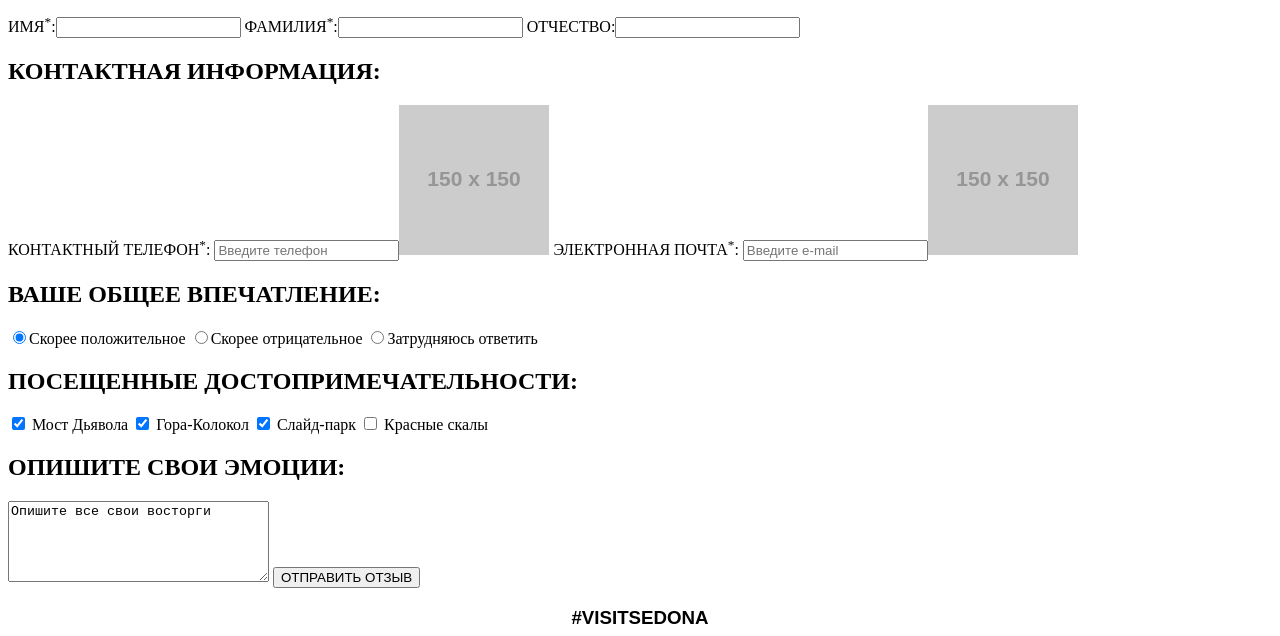
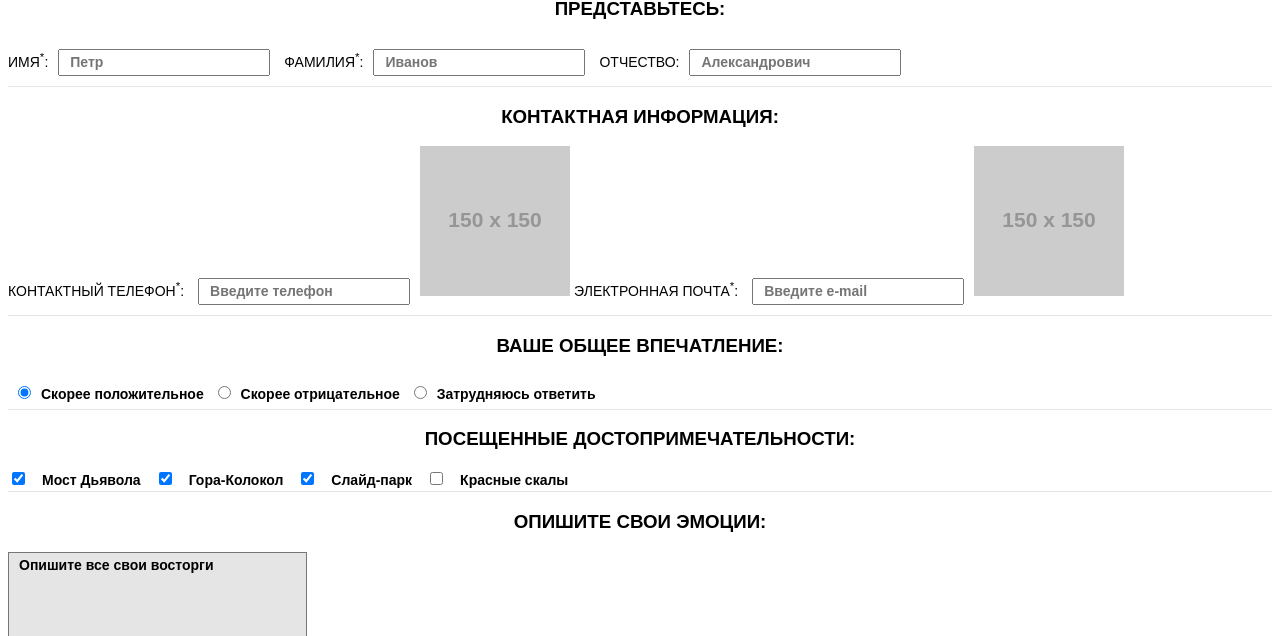
Before and after one commit to avechri/1200711-sedona-19, a website: page source/form.html in a window 1280 px wide. Shown: the part 664-1300 px from the top of the page. Drawn offline with nearby package versions, Linux system fonts and the light colour scheme; files that its build step writes are made by us from their sources; placeholder pictures from the web are drawn by us.

Commit message:
Сделала задание

```diff
--- a/source/form.html
+++ b/source/form.html
@@ -37,7 +37,7 @@
     </div>
   </header>
   <div class="main-logos">
-    <p><img src="img/text-sedona-index.svg" alt="SEDONA"></p>
+    <p><img src="" alt="SEDONA"></p>
   </div>
     <main>
       <form
@@ -46,7 +46,7 @@
         class="feedback-form"
       >
         <div class="feedback-form__intro">
-          <h2 class="intro-item__header">ОСТАВЬТЕ СВОЙ ОТЗЫВ</h2>
+          <h3 class="intro-item__header">ОСТАВЬТЕ СВОЙ ОТЗЫВ</h3>
           <p class="intro-item">
             Помогите нашим отелям стать лучше!<br />
             Оставьте свой отзыв о них, а также о посещенных вами
@@ -54,17 +54,17 @@
           </p>
         </div>
         <div class="feedback-form__self-intro">
-          <h2 class="self-intro__header">ПРЕДСТАВЬТЕСЬ:</h2>
+          <h3 class="self-intro__header">ПРЕДСТАВЬТЕСЬ:</h3>
           <label
-          >ИМЯ<sup>*</sup>:<input type="text" name="name" required
+          >ИМЯ<sup>*</sup>:<input type="text" name="name" placeholder="Петр" required
           /></label>
           <label
-          >ФАМИЛИЯ<sup>*</sup>:<input type="text" name="surname" required
+          >ФАМИЛИЯ<sup>*</sup>:<input type="text" name="surname" placeholder="Иванов" required
           /></label>
-          <label>ОТЧЕСТВО:<input type="text" name="middle-name"/></label>
+          <label>ОТЧЕСТВО:<input type="text" name="middle-name" placeholder="Александрович"/></label>
         </div>
         <div class="feedback-form__contact-info">
-          <h2 class="contact-info__header">КОНТАКТНАЯ ИНФОРМАЦИЯ:</h2>
+          <h3 class="contact-info__header">КОНТАКТНАЯ ИНФОРМАЦИЯ:</h3>
           <label for="tel">КОНТАКТНЫЙ ТЕЛЕФОН<sup>*</sup>:</label>
           <span class="tel-input"
           ><input
@@ -86,7 +86,7 @@
           /></span>
         </div>
         <div class="feedback-form__impression">
-          <h2 class="impression__header">ВАШЕ ОБЩЕЕ ВПЕЧАТЛЕНИЕ:</h2>
+          <h3 class="impression__header">ВАШЕ ОБЩЕЕ ВПЕЧАТЛЕНИЕ:</h3>
           <label>
             <input type="radio" name="impression" value="good" checked />Скорее
             положительное
@@ -101,7 +101,7 @@
           </label>
         </div>
         <div class="feedback-form__attractions">
-          <h2 class="attractions__header">ПОСЕЩЕННЫЕ ДОСТОПРИМЕЧАТЕЛЬНОСТИ:</h2>
+          <h3 class="attractions__header">ПОСЕЩЕННЫЕ ДОСТОПРИМЕЧАТЕЛЬНОСТИ:</h3>
           <input
             type="checkbox"
             name="devil-bridge"
@@ -117,7 +117,7 @@
           <label for="attraction-4">Красные скалы</label>
         </div>
         <div class="feedback-form__emotions">
-          <h2 class="emotions__header">ОПИШИТЕ СВОИ ЭМОЦИИ:</h2>
+          <h3 class="emotions__header">ОПИШИТЕ СВОИ ЭМОЦИИ:</h3>
           <textarea
             name="feedback-field"
             id="feedback-field"
--- a/source/less/main-form.less
+++ b/source/less/main-form.less
@@ -0,0 +1,120 @@
+.main-logos {
+  display: flex;
+  width: 320px;
+  height: 389px;
+  background-image: url("../img/bg-back-mobile1x.jpg");
+}
+
+.feedback-form__intro {
+  background-image: url("../img/bg-intro-triangle-mobile.svg");
+}
+
+
+.feedback-form__intro .intro-item__header {
+  .default__header-font(black);
+}
+
+.feedback-form__intro .intro-item {
+  .default__item-font(black);
+}
+
+.feedback-form__self-intro {
+  border-top: 1px solid rgb(229, 229, 229);
+}
+
+.feedback-form__self-intro .self-intro__header {
+  .default__header-font(black);
+}
+
+.feedback-form__self-intro input {
+  .default__item-font(black);
+  text-align: left;
+  font-weight: bold;
+  padding-left: 10px;
+  text-transform: none;
+  margin: 10px;
+}
+
+.feedback-form__self-intro label {
+  .default__item-font(black)
+}
+
+.feedback-form__contact-info {
+  border-top: 1px solid rgb(229, 229, 229);
+  border-bottom: 1px solid rgb(229, 229, 229);
+}
+
+.feedback-form__contact-info .contact-info__header {
+  .default__header-font(black)
+}
+
+.feedback-form__contact-info span {
+  .default__item-font(black);
+}
+
+.feedback-form__contact-info label {
+  .default__item-font(black);
+}
+
+.feedback-form__contact-info input {
+  .default__item-font(black);
+  text-transform: none;
+  text-align: left;
+  font-weight: bold;
+  padding-left: 10px;
+  margin: 10px;
+}
+
+.feedback-form__impression {
+  border-bottom: 1px solid rgb(229, 229, 229);
+}
+
+.feedback-form__impression .impression__header {
+  .default__header-font(black);
+}
+
+.feedback-form__impression label {
+ .default__item-font(black);
+  text-transform: none;
+  font-weight: bold;
+}
+
+.feedback-form__impression input {
+  margin: 10px;
+}
+
+.feedback-form__attractions {
+  border-bottom: 1px solid rgb(229, 229, 229);
+}
+
+
+.feedback-form__attractions .attractions__header {
+  .default__header-font(black);
+}
+
+.feedback-form__attractions label{
+  .default__item-font(black);
+  text-transform: none;
+  font-weight: bold;
+  margin: 10px;
+}
+
+.feedback-form__emotions .emotions__header {
+  .default__header-font(black);
+}
+
+.feedback-form__emotions textarea {
+  .default__item-font(black);
+  text-transform: none;
+  font-weight: bold;
+  text-align: left;
+  background-color: rgb(229, 229, 229);
+  padding-left: 10px;
+}
+
+.feedback-form__emotions input {
+  .default__header-font(white);
+  font-weight: bold;
+  background-color: @light-blue;
+  padding: 10px;
+}
--- a/source/less/main-index.less
+++ b/source/less/main-index.less
@@ -71,7 +71,9 @@
 }
 
 .reason-third {
-  .reasons-bg(white)
+  .reasons-bg(white);
+  background-color: rgb(238, 238, 238);
+  border-top: 1px solid rgb(229, 229, 229);
 }
 
 .reason-third-item__header {
@@ -83,7 +85,9 @@
 }
 
 .reason-fourth {
-  .reasons-bg(white)
+  .reasons-bg(white);
+  background-color: rgb(238, 238, 238);
+  border-top: 1px solid rgb(229, 229, 229);
 }
 
 .reason-fourth-item__header {
@@ -95,7 +99,10 @@
 }
 
 .reason-fifth {
-  .reasons-bg(white)
+  .reasons-bg(white);
+  background-color: rgb(238, 238, 238);
+  border-top: 1px solid rgb(229, 229, 229);
+  border-bottom: 1px solid rgb(229, 229, 229);
 }
 
 .reason-fifth-item__header {
--- a/source/less/main-photo.less
+++ b/source/less/main-photo.less
@@ -6,6 +6,9 @@
   line-height: normal;
 }
 
+.photo-and-video__gallery {
+  border-top: 1px solid rgb(229, 229, 229);
+}
 
 .photo-and-video__title {
   .default__header-font(black);
@@ -38,6 +41,10 @@
   line-height: normal;
 }
 
+.presentation {
+  border-top: 1px solid rgb(229, 229, 229);
+}
+
 .presentation .presentation-item__header {
   .default__header-font(black);
 }
@@ -45,3 +52,6 @@
 .presentation .presentation-item {
   .default__item-font(black)
 }
+.presentation .presentation-item__video {
+  background-image: url("../img/video-mobile@1x.jpg");
+}
--- a/source/less/style.less
+++ b/source/less/style.less
@@ -2,3 +2,4 @@
 @import url('source/less/main-index.less');
 @import url('source/less/footer.less');
 @import url('source/less/main-photo.less');
+@import url('source/less/main-form.less');
```
Also changed, not shown: source/photo.html (+1 -1 lines).
